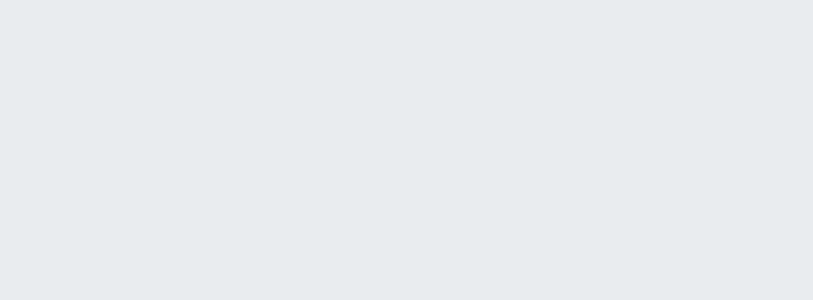
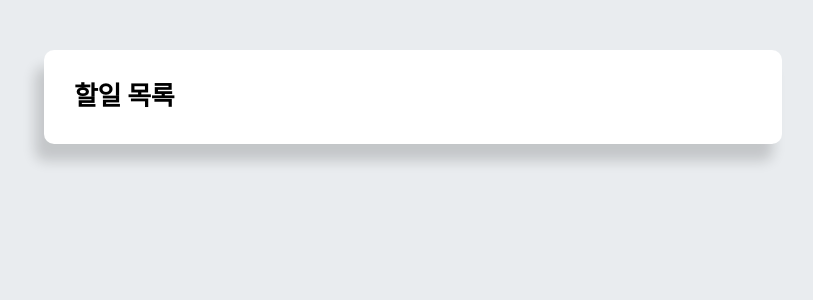
Before and after one commit to mndangee/react-todo-app, a React (Create React App) app: page / in a window 1280 px wide. Shown: the top 300 px of the page, without its empty margins (227-1040 px from the left). Built offline with nearby package versions, Linux system fonts and the light colour scheme; a web font is replaced by a local one.

Commit message:
Feat: 컨테이너 박스 생성

```diff
--- /dev/null
+++ b/src/App.css
@@ -0,0 +1,15 @@
+.container {
+  margin: 0 auto;
+  padding: 0px 15px;
+  max-width: 768px;
+  min-width: 320px;
+  width: 100%;
+}
+
+.todoBlock {
+  padding: 30px;
+  margin-top: 50px;
+  background-color: #fff;
+  border-radius: 10px;
+  box-shadow: -9px 17px 13px rgb(0 0 0 / 16%);
+}
--- a/src/App.js
+++ b/src/App.js
@@ -1,5 +1,18 @@
+import React, { Component } from 'react';
+
 import './assets/css/layout.scss';
+import './App.css';
 
-export default function App() {
-  return <div></div>;
+export default class App extends Component {
+  render() {
+    return (
+      <div className='container'>
+        <div className='todoBlock'>
+          <div className='title'>
+            <h1>할일 목록</h1>
+          </div>
+        </div>
+      </div>
+    );
+  }
 }
```
